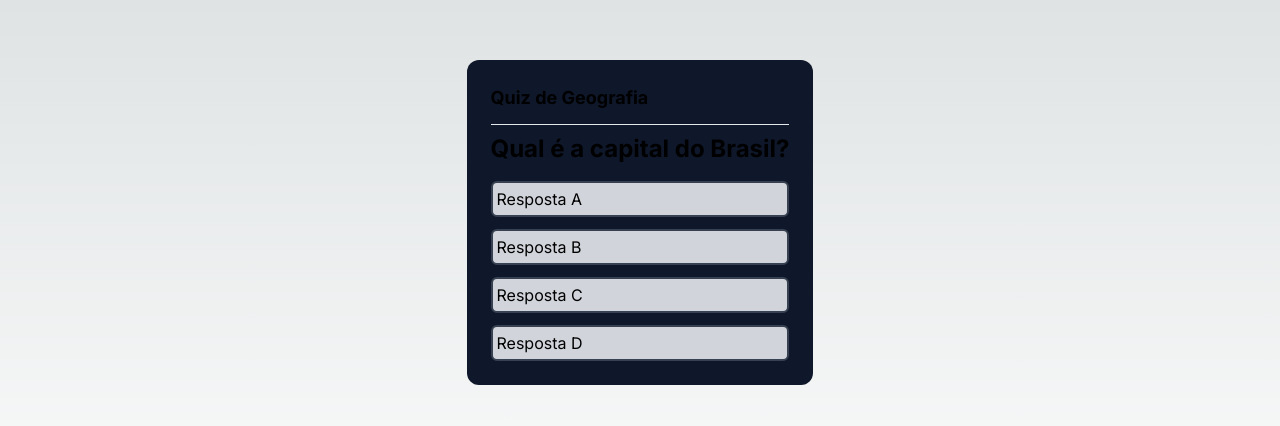
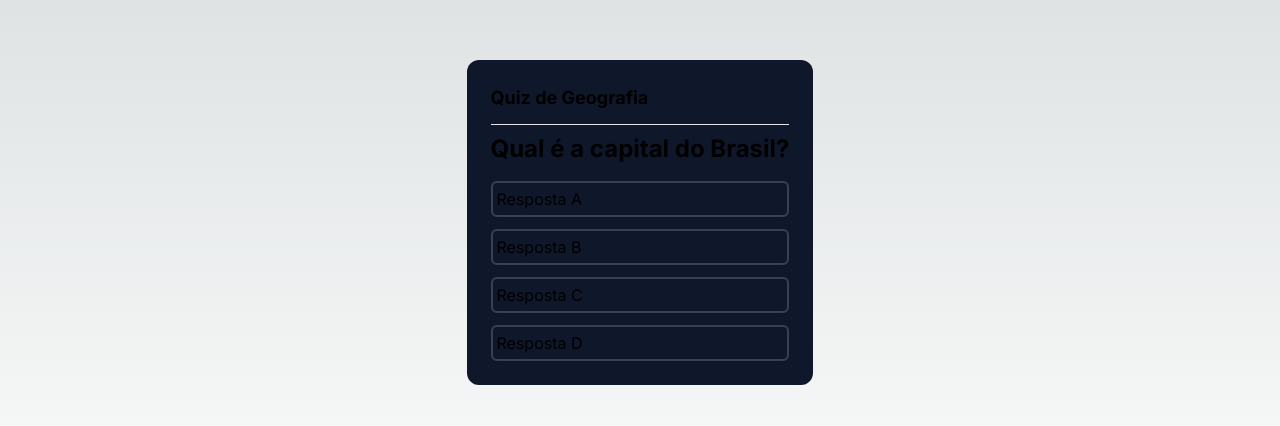
Before and after one commit to igorguigo/estudando-react, a Next.js app: page / in a window 1280 px wide. Shown: the part 178-604 px from the top of the page. Built offline with nearby package versions, Linux system fonts and the light colour scheme.

Commit message:
Criação do quiz-basico completo

```diff
--- a/src/components/Answer.tsx
+++ b/src/components/Answer.tsx
@@ -9,7 +9,7 @@ type Props = {
 
 export function Answer({ answer, onClick, isSelectedAnswer, isCorrectAnswer }: Props) {
 
-    const switchColor = isSelectedAnswer ? (isCorrectAnswer? "bg-green-300" : "bg-red-300") : 'bg-gray-300';
+    const switchColor = isSelectedAnswer ? (isCorrectAnswer? "bg-green-300 text-black" : "bg-red-300 text-black") : '';
 
     return (
         <li className={`w-full p-1 border-solid border-2 border-gray-700 rounded-md cursor-pointer ${switchColor}`} onClick={onClick} >{answer.name}</li>
--- a/src/components/Question.tsx
+++ b/src/components/Question.tsx
@@ -8,17 +8,12 @@ import { useState } from "react"
 
 
 export function Question({id, name, answer, rightAnswer} :Question) {
-    const [isCorrect, setCorrect] = useState(false)
-    const [selectedAnswer, setSelectedAnswer] = useState(false);
+    const [isCorrect, setCorrect] = useState(false);
+    const [selectedAnswer, setSelectedAnswer] = useState<number | null>(null);
 
     const checkCorrectAnswer = (elementId: number) => {
-        if(elementId === rightAnswer){
-            setCorrect(true);
-            setSelectedAnswer(true);
-        }else{
-            setCorrect(false);
-            setSelectedAnswer(false);
-        }
+        setSelectedAnswer(elementId);
+        setCorrect(elementId === rightAnswer);
     }
 
     return (
@@ -27,7 +22,13 @@ export function Question({id, name, answer, rightAnswer} :Question) {
             <ul className="space-y-3">
             {
                 answer.map((element) => (
-                    <Answer answer={element}  onClick={() => checkCorrectAnswer(element.id)} isSelectedAnswer={selectedAnswer} isCorrectAnswer={isCorrect} />
+                    <Answer
+                        key={element.id}
+                        answer={element}
+                        onClick={() => checkCorrectAnswer(element.id)}
+                        isSelectedAnswer={element.id === selectedAnswer}
+                        isCorrectAnswer={isCorrect}
+                    />
                 ))
             }
             </ul>
```
